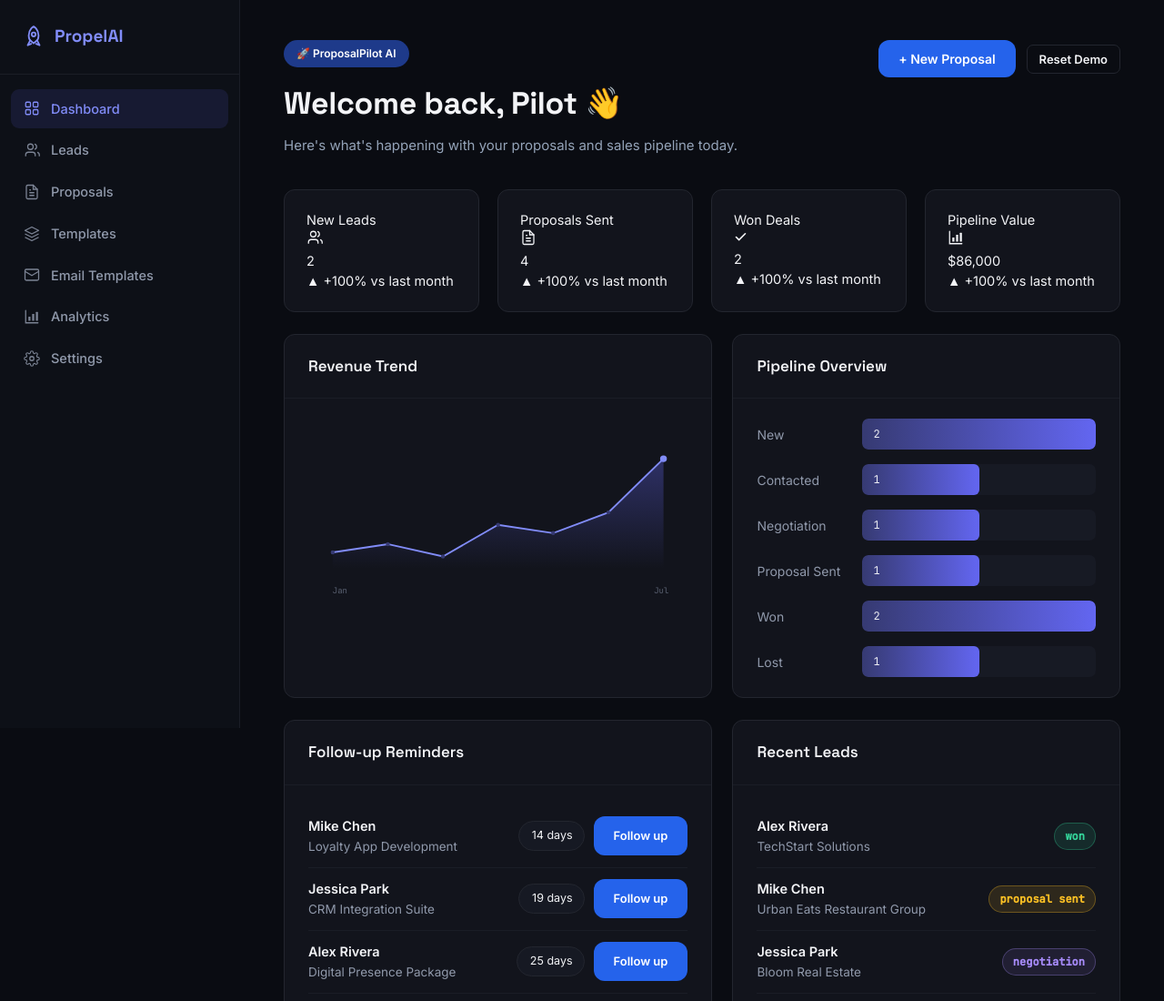
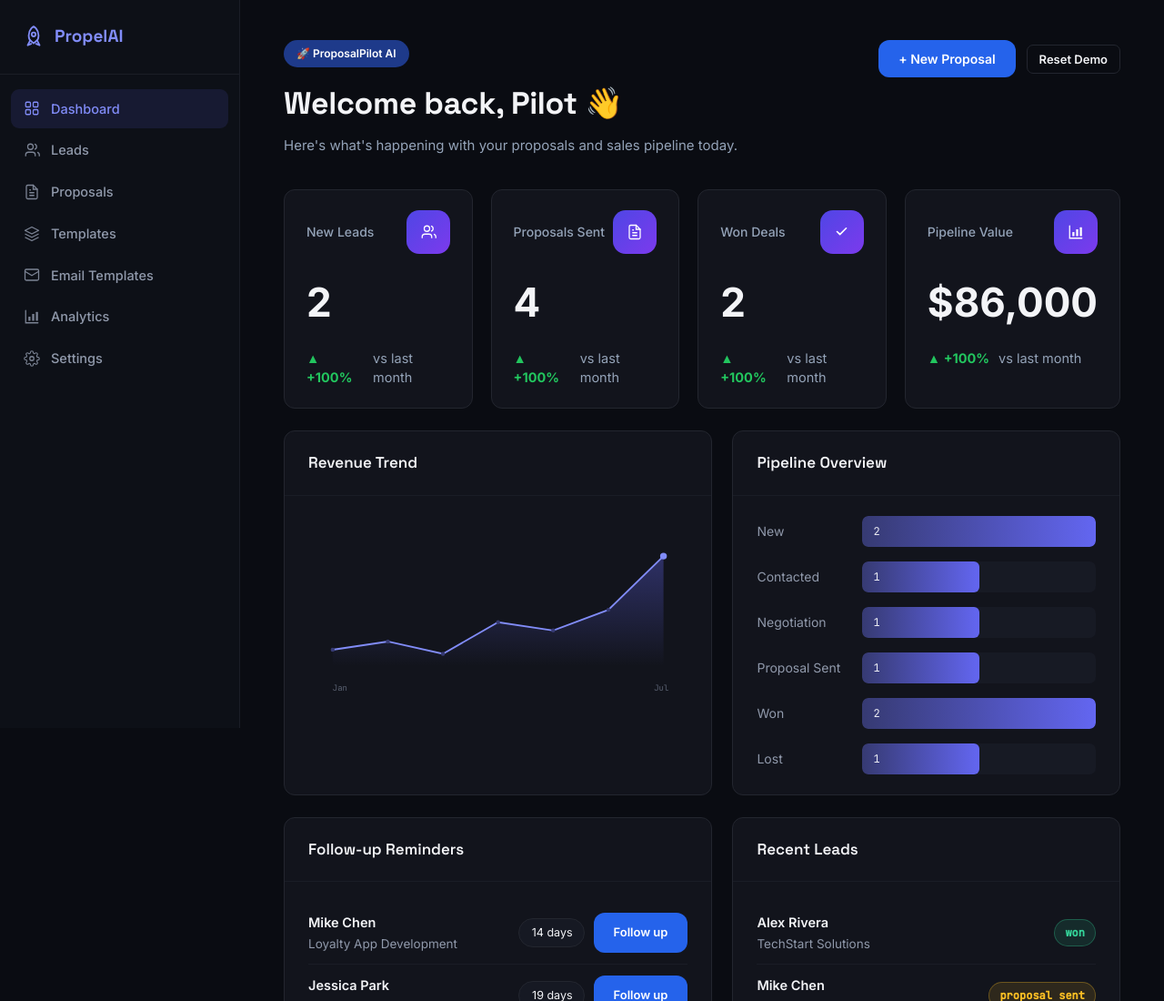
Before and after one commit to michaelairoaffiliate-sketch/aipropegen, a plain HTML site: page index.html in a window 1280 px wide. Shown: the top 1100 px of the page at 91% size. Drawn offline with Linux system fonts and the light colour scheme.

Commit message:
Add styles for premium dashboard cards
Added styles for premium dashboard cards including layout and typography.

```diff
--- a/styles.css
+++ b/styles.css
@@ -383,3 +383,49 @@ tbody tr:hover{background:var(--surface-hover);}
 .btn-primary:hover{
     transform:translateY(-2px);
 }
+/* ---------- Premium Dashboard Cards ---------- */
+
+.stat-top{
+    display:flex;
+    justify-content:space-between;
+    align-items:center;
+    margin-bottom:20px;
+}
+
+.stat-label{
+    color:#94A3B8;
+    font-size:14px;
+    font-weight:500;
+}
+
+.stat-icon{
+    width:48px;
+    height:48px;
+    border-radius:14px;
+    display:flex;
+    align-items:center;
+    justify-content:center;
+    background:linear-gradient(135deg,#4F46E5,#7C3AED);
+    color:white;
+}
+
+.stat-value{
+    font-size:44px;
+    font-weight:700;
+    margin-bottom:18px;
+}
+
+.stat-footer{
+    display:flex;
+    align-items:center;
+    gap:10px;
+}
+
+.trend-up{
+    color:#22C55E;
+    font-weight:700;
+}
+
+.trend-text{
+    color:#94A3B8;
+}
```
